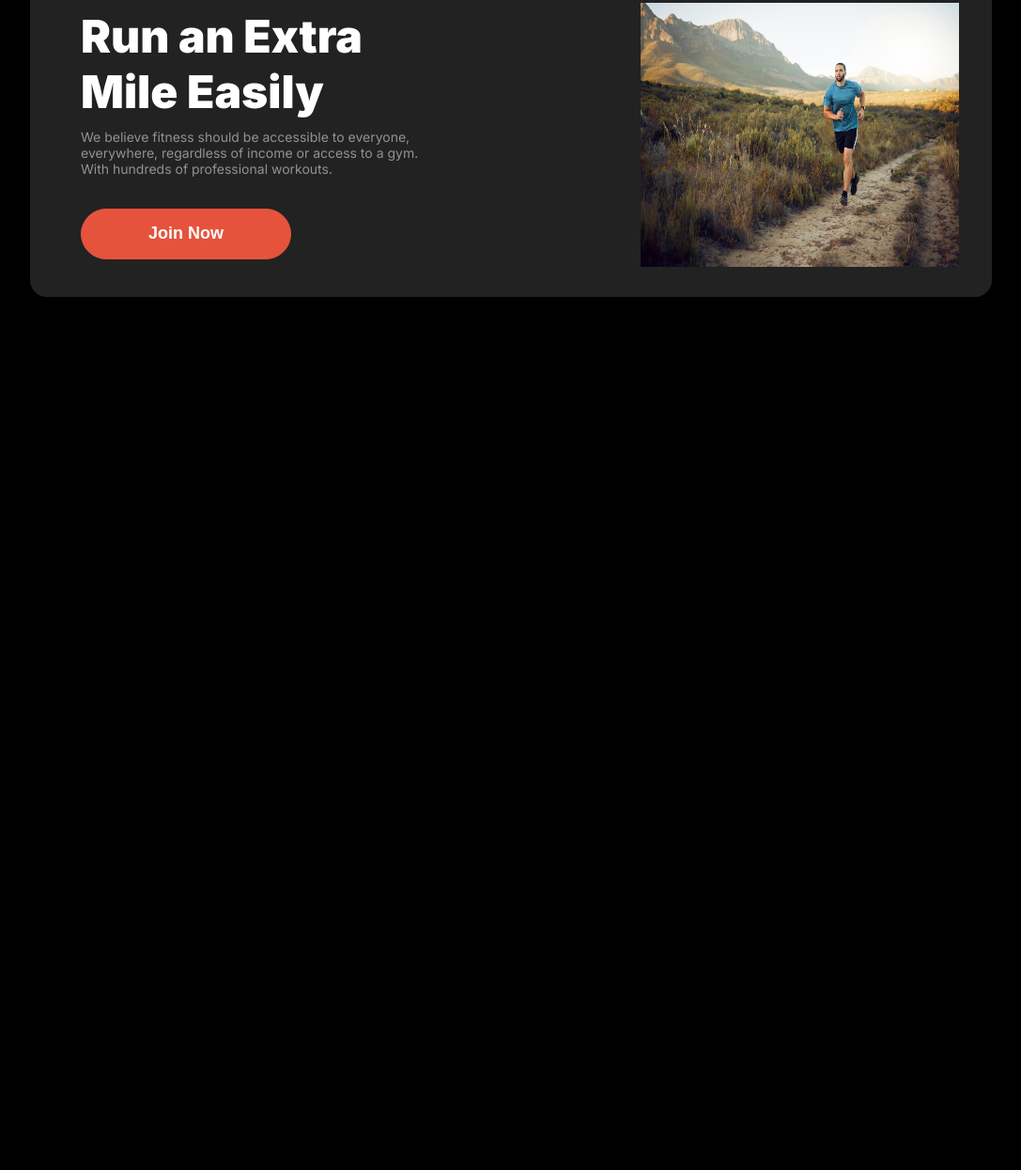
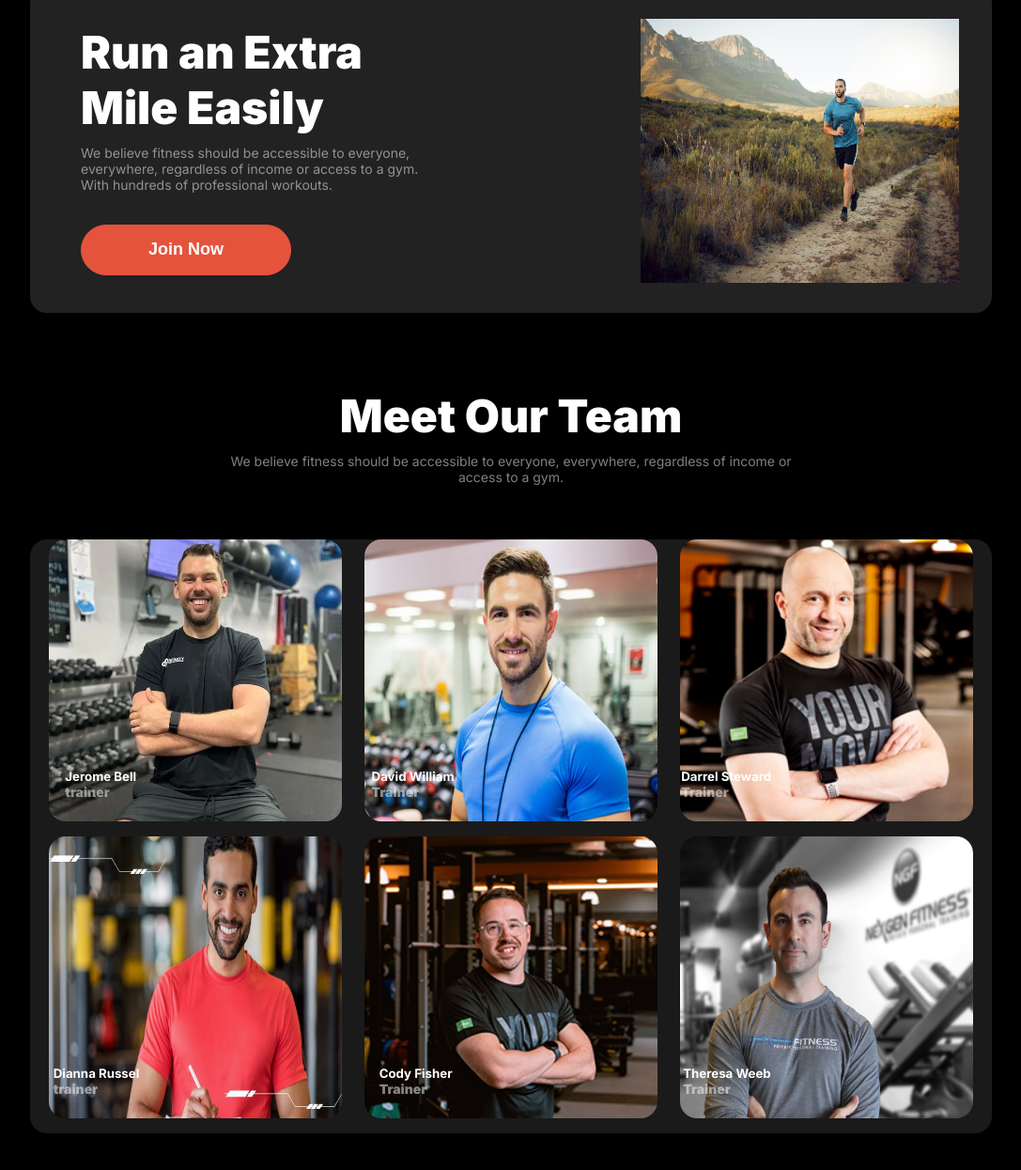
Before and after one commit to mahfuzahmed7/versatile-ui-main, a plain HTML site: page index.html in a window 1280 px wide. Shown: the part 1220-2465 px from the top of the page at 94% size, without its empty margins (96-1183 px from the left). Before the commit the page ends 1616 px from the top, so only its background shows below. Drawn offline with Linux system fonts and the light colour scheme; a web font is replaced by a local one.

Commit message:
added meet our team section

```diff
--- a/index.html
+++ b/index.html
@@ -55,7 +55,8 @@
     <section class="change-your-habit-container container">
         <div class="habit-section">
             <h3>Change Your Habits</h3>
-            <p>We believe fitness should be accessible to everyone, everywhere, regardless of income or access to a gym.
+            <p>We believe fitness should be accessible to everyone, everywhere, regardless of income or <br> access to a
+                gym.
             </p>
         </div>
         <div class="fitness-section">
@@ -99,6 +100,66 @@
         </div>
     </section>
     <!-- run an extra section ends -->
+    <!-- meet our team section starts -->
+    <section class="meet-our-team-container container">
+
+        <h3 class="meet-title">Meet Our Team</h3>
+        <p class="meet-description">We believe fitness should be accessible to everyone, everywhere, regardless of
+            income or <br> access to a gym.</p>
+        <div class="trainer-container">
+            <div class="trainer-section">
+                <div class="row1">
+                    <div class="trainer">
+                        <img src="images/trainer1.png" alt="">
+                        <div class="person-profession">
+                            <h5>Jerome Bell</h5>
+                            <p>trainer</p>
+                        </div>
+                    </div>
+                    <div class="trainer">
+                        <img src="images/trainer2.png" alt="">
+                        <div class="person-profession">
+                            <!-- <h5></h5> -->
+                            <h5>David William</h5>
+                            <p>Trainer</p>
+                        </div>
+                    </div>
+                    <div class="trainer">
+                        <img src="images/trainer3.png" alt="">
+                        <div class="person-profession">
+                            <h5>Darrel Steward</h5>
+                            <p>Trainer</p>
+                        </div>
+                    </div>
+
+                </div>
+                <div class="row2">
+                    <div class="trainer">
+                        <img src="images/trainer4.png" alt="">
+                        <div class="person-profession">
+                            <h5>Dianna Russel</h5>
+                            <p>trainer</p>
+                        </div>
+                    </div>
+                    <div class="trainer">
+                        <img src="images/trainer5.png" alt="">
+                        <div class="person-profession">
+                            <h5>Cody Fisher</h5>
+                            <p>Trainer</p>
+                        </div>
+                    </div>
+                    <div class="trainer">
+                        <img src="images/trainer6.png" alt="">
+                        <div class="person-profession">
+                            <h5>Theresa Weeb</h5>
+                            <p>Trainer</p>
+                        </div>
+                    </div>
+                </div>
+            </div>
+        </div>
+    </section>
+    <!-- meet our team section ends -->
 </body>
 
 </html>
--- a/styles/style.css
+++ b/styles/style.css
@@ -43,6 +43,7 @@ h3 {
 p {
     font-size: 0.875rem;
     opacity: 0.5;
+
 }
 
 /* navbar section styles */
@@ -263,6 +264,56 @@ p {
     justify-content: right;
     margin-top: 35px;
     margin-right: 35px;
+}
 
+/* meet our team section styles */
+.trainer-container {
+    background: rgba(255, 255, 255, 0.1);
+    border-radius: 18px;
+}
+
+.trainer-section {
+    display: grid;
+    grid-template-rows: repeat(2, 3fr);
+    margin: 20px;
+}
+
+.meet-title {
+    text-align: center;
+}
+
+.meet-description {
+    text-align: center;
+    margin-top: 10px;
+    margin-bottom: 58px;
+}
+
+.trainer img {
+    width: 100%;
+    height: 95%;
+    border-radius: 1.125rem;
+    background: rgba(0, 0, 0, 0.2);
 
 }
+
+.row1,
+.row2 {
+    display: grid;
+    grid-template-columns: repeat(3, 1fr);
+    gap: 1.5rem;
+
+}
+
+.trainer {
+    position: relative;
+}
+
+.person-profession {
+    display: flex;
+    flex-direction: column;
+    position: absolute;
+    top: 80%;
+    left: 25%;
+    transform: translate(-80%, -25%);
+    font-weight: 900;
+}
```
